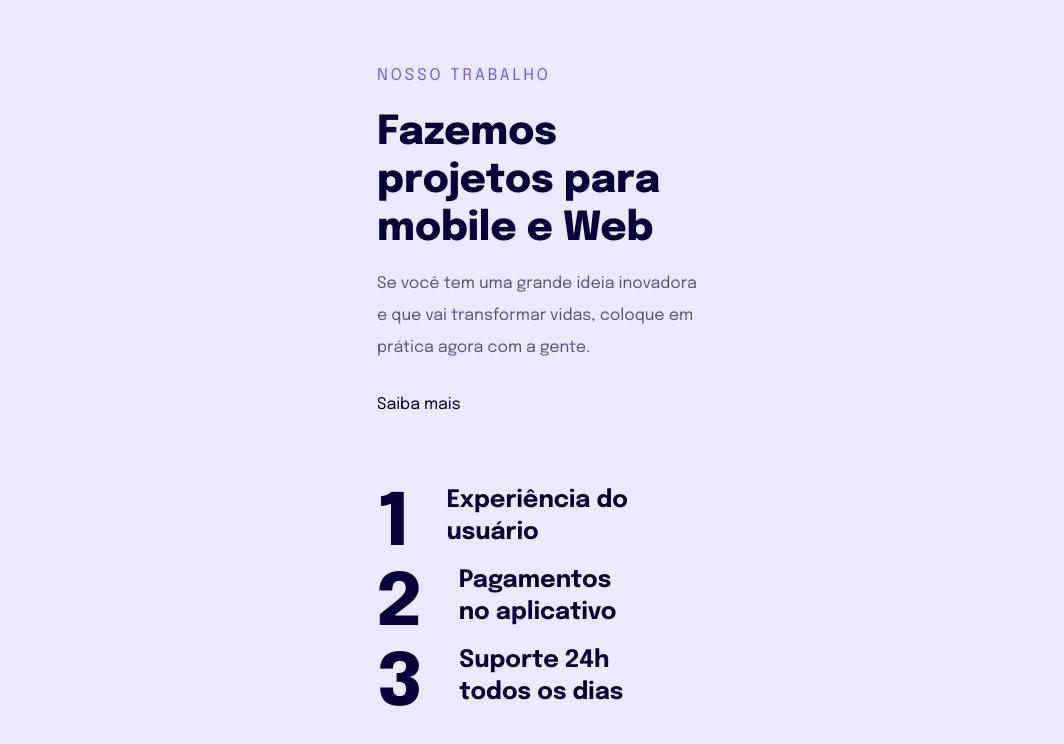
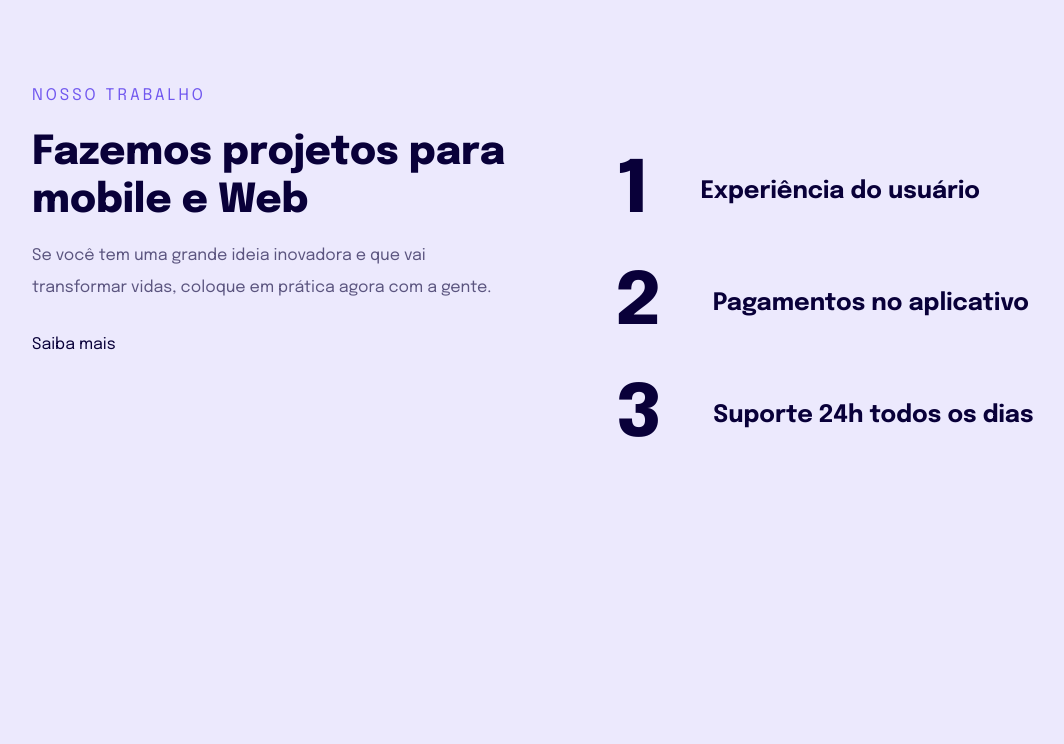
Before and after one commit to Felipe572/projeto-04, a plain HTML site: page index.html in a window 1280 px wide. Shown: the whole page, without its empty margins (98-1162 px from the left). Drawn offline with Linux system fonts and the light colour scheme.

Commit message:
Adcionando media query

```diff
--- a/index.html
+++ b/index.html
@@ -14,14 +14,15 @@
 </head>
 <body>
     <main>
-        <p>Nosso Trabalho</p>
 
-        <h1>Fazemos projetos para
-            mobile e Web</h1>
+        <div>
+            <p>Nosso Trabalho</p>
 
-        <p>Se você tem uma grande ideia inovadora e que vai transformar vidas, coloque em prática agora com a gente.</p>
-
-        <a href="#">Saiba mais</a>
+            <h1>Fazemos projetos para
+                mobile e Web</h1>
+            <p>Se você tem uma grande ideia inovadora e que vai transformar vidas, coloque em prática agora com a gente.</p>
+            <a href="#">Saiba mais</a>
+        </div>
 
         <ul>
             <li><span>1</span> Experiência do usuário</li>
--- a/style.css
+++ b/style.css
@@ -3,6 +3,7 @@
     padding: 0;
     box-sizing: border-box;
 }
+
 
 :root {
     font-size: 62.5%;
@@ -21,7 +22,7 @@ main {
     margin: 0 auto;
 }
 
-main > p:first-child {
+main > div > p:first-child {
     color: #7158ef;
     letter-spacing: 3px;
     text-transform: uppercase;
@@ -79,3 +80,29 @@ ul > li > span {
 
     color: #090039;
 }
+
+@media (min-width: 700px) {
+    body {
+        padding-top: 8rem;
+    }
+
+    main {
+        max-width: 1020px;
+        display: flex;
+        gap: 10rem;
+    }
+
+    main > div {
+        max-width: 484px;
+    }
+
+    ul > li {
+        gap: 5.3rem;
+        max-width: 450px;
+        align-items: center;
+    }
+
+    ul > li + li {
+        margin-top: 3.2rem;
+    }
+}
```
